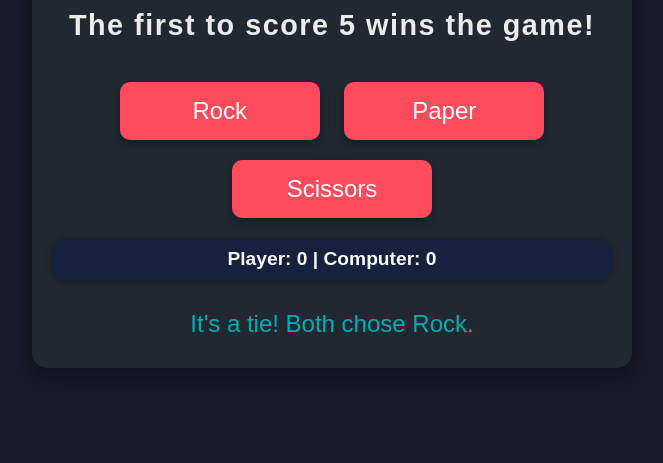
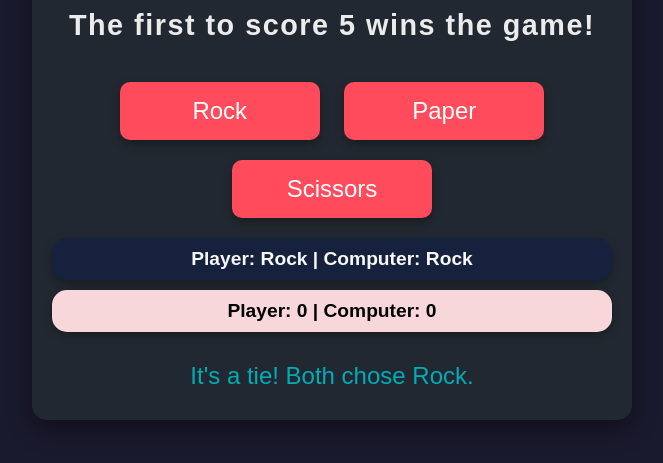
Before and after one commit to maggyleet/rock-paper-scissors, a plain HTML site: page index.html in a window 1280 px wide. Both pictures are taken after a click on the button "Rock". Shown: the part 163-626 px from the top of the page, without its empty margins (308-971 px from the left). Drawn offline with Linux system fonts and the light colour scheme.

Commit message:
Add choice

```diff
--- a/index.html
+++ b/index.html
@@ -18,6 +18,7 @@
         <button id="scissors">Scissors</button>
     </div>
 
+    <div id="choose"></div>
     <div id="score">Player: 0 | Computer: 0</div>
     <div id="result"></div>
 
--- a/script.js
+++ b/script.js
@@ -1,5 +1,7 @@
 let playerScore = 0;
 let computerScore = 0;
+
+document.getElementById("choose").textContent = `Player: - | Computer: -`;
 
 function getComputerChoice() {
   const choices = ["Rock", "Paper", "Scissors"];
@@ -9,7 +11,8 @@ function getComputerChoice() {
 function playRound(playerSelection) {
   const computerSelection = getComputerChoice();
   let result = "";
-
+  let choose = "";
+  choose = `Player: ${playerSelection} | Computer: ${computerSelection}`;
   if (playerSelection === computerSelection) {
     result = `It's a tie! Both chose ${playerSelection}.`;
   } else if (
@@ -24,14 +27,15 @@ function playRound(playerSelection) {
     result = `You lose! ${computerSelection} beats ${playerSelection}.`;
   }
 
-  updateScore(result);
+  updateScore(result, choose);
 }
 
-function updateScore(result) {
+function updateScore(result, choose) {
   const resultDiv = document.getElementById("result");
   const scoreDiv = document.getElementById("score");
-
+  const chooseDiv = document.getElementById("choose");
   resultDiv.textContent = result;
+  chooseDiv.textContent = choose;
   scoreDiv.textContent = `Player: ${playerScore} | Computer: ${computerScore}`;
 
   if (playerScore === 5 || computerScore === 5) {
@@ -66,11 +70,13 @@ function resetGame() {
 
   const resultDiv = document.getElementById("result");
   const scoreDiv = document.getElementById("score");
+  const chooseDiv = document.getElementById("choose");
   const playAgainButton = document.querySelector(".play-again");
   const buttons = document.querySelectorAll("button");
 
   resultDiv.textContent = "";
-  scoreDiv.textContent = `Player: ${playerScore} - Computer: ${computerScore}`;
+  chooseDiv.textContent = `Player: - | Computer: -`;
+  scoreDiv.textContent = `Player: ${playerScore} | Computer: ${computerScore}`;
   playAgainButton.remove();
 
   buttons.forEach((button) => (button.disabled = false));
--- a/style.css
+++ b/style.css
@@ -66,6 +66,18 @@ button:active {
 
 #score {
     font-size: 1.2rem;
+    color: black; /* Light text for score */
+    margin-top: 10px;
+    font-weight: 600;
+    background-color: #F8D7DA; /* Dark navy for score background */
+    padding: 10px 15px;
+    border-radius: 15px;
+    box-shadow: 0 3px 8px rgba(0, 0, 0, 0.3);
+    text-align: center;
+}
+
+#choose {
+    font-size: 1.2rem;
     color: #f8f8f8; /* Light text for score */
     margin-top: 10px;
     font-weight: 600;
```
